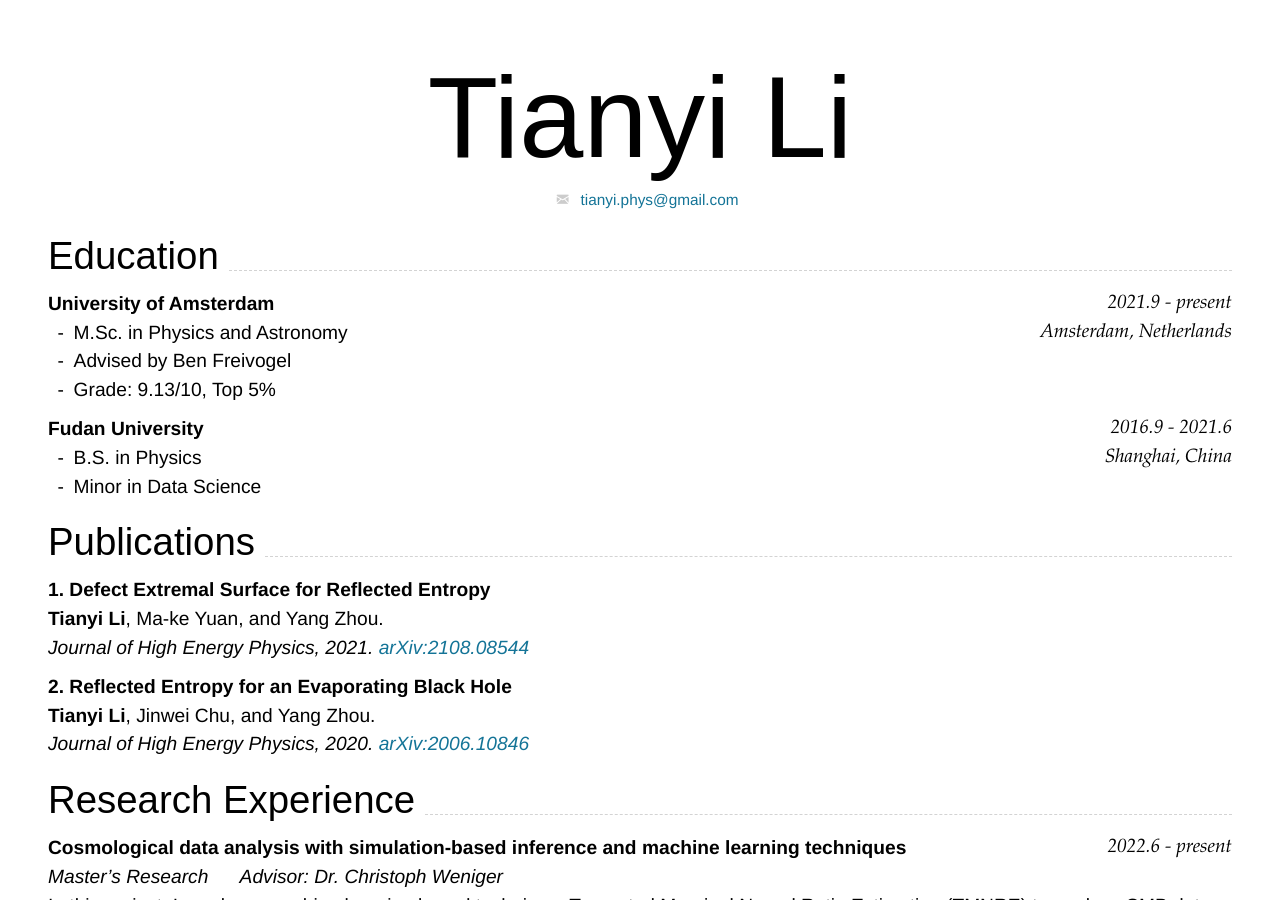
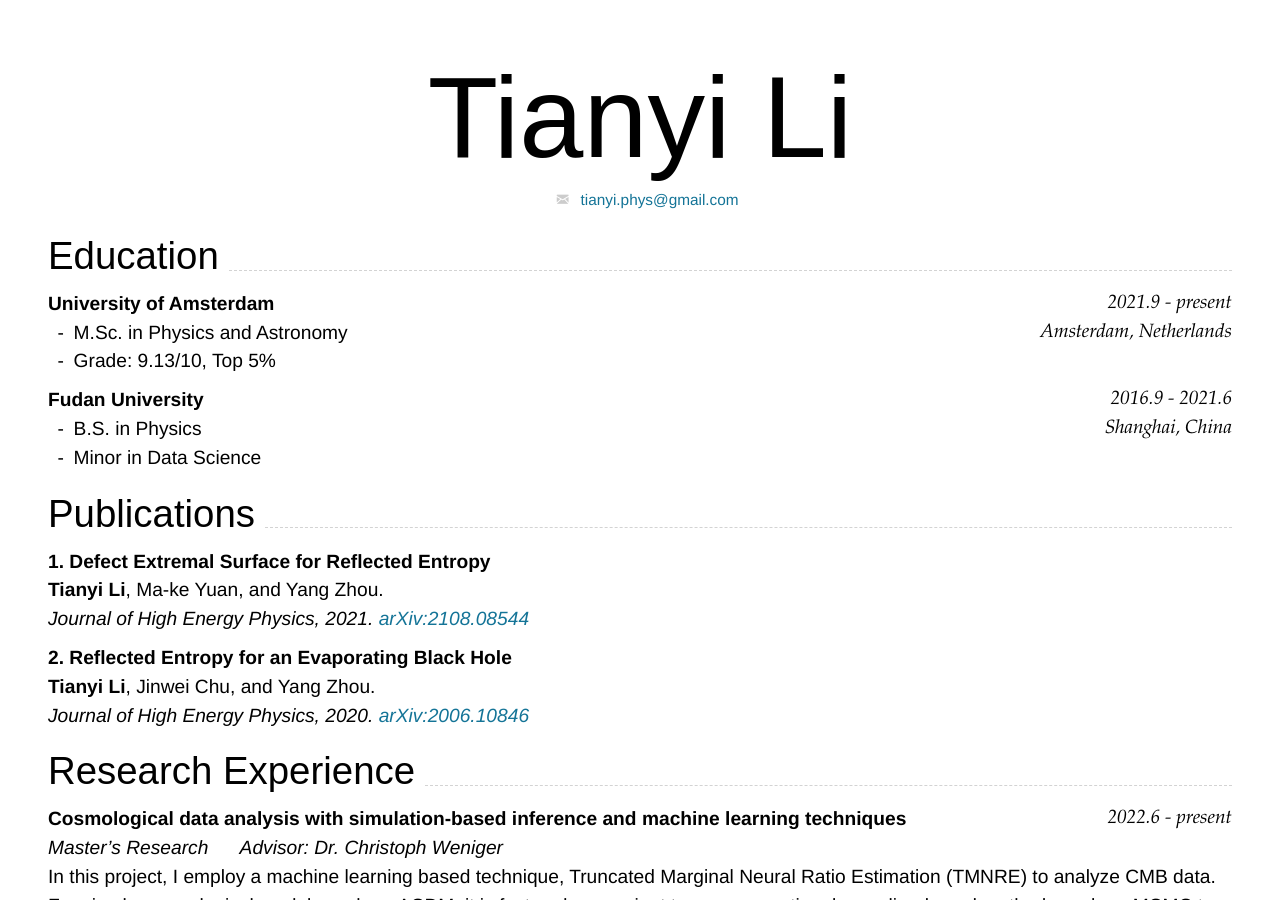
Before and after one commit to tianyi-phys-ml/cv, a Jekyll site: the page built from index.md, in a window 1280 px wide and 900 px high. Built offline with Jekyll 4.4.1, drawn with Linux system fonts in a browser that asks for light colours; nearby versions of some CDN libraries.

Commit message:
Update index.md

````diff
--- a/index.md
+++ b/index.md
@@ -27,7 +27,6 @@ Amsterdam, Netherlands
 ```
 
 - M.Sc. in Physics and Astronomy
-- Advised by Ben Freivogel
 - Grade: 9.13/10, Top 5%
 
 ### **Fudan University** `2016.9 - 2021.6`
````
